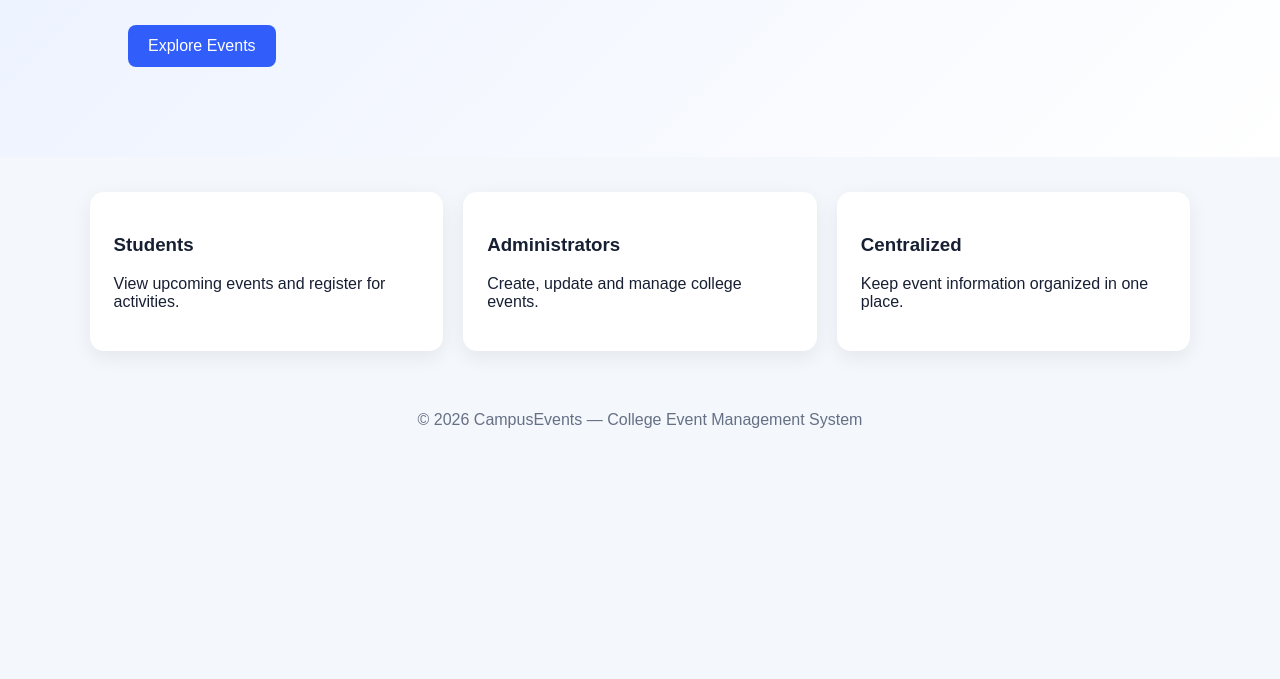
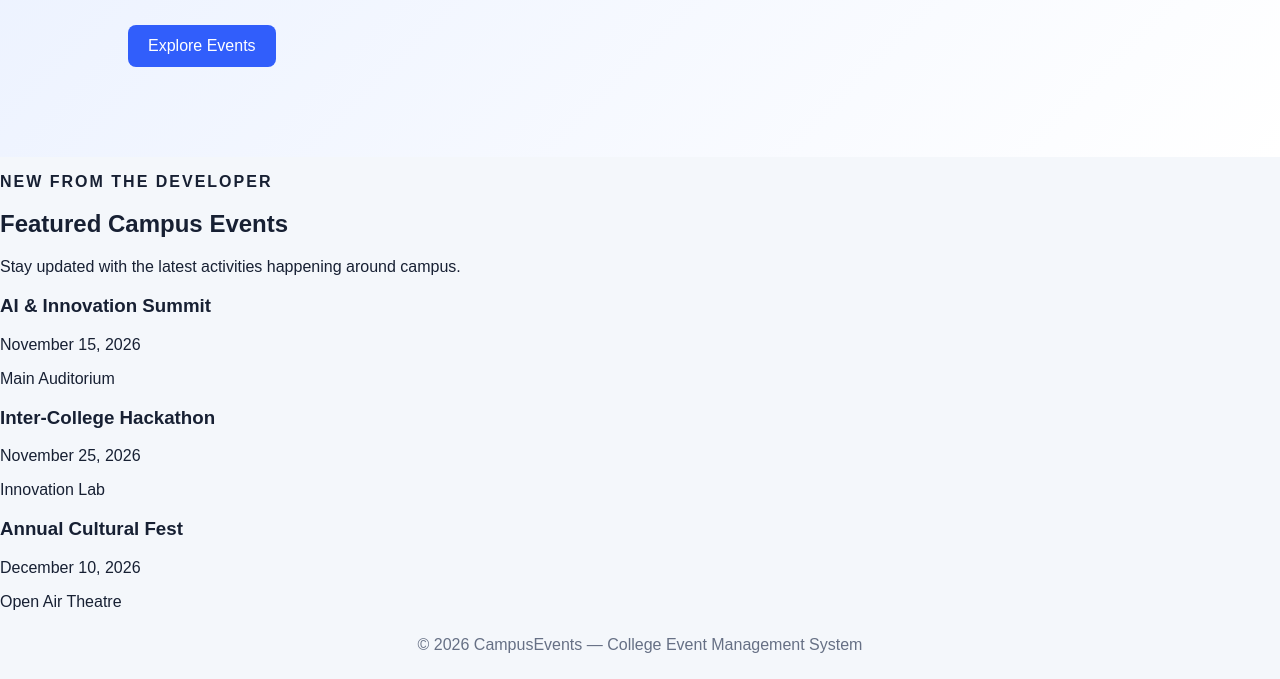
Before and after one commit to 2500080043/college-event-management, a plain HTML site: page index.html in a window 1280 px wide. Shown: the part 406-1085 px from the top of the page. Before the commit the page ends 860 px from the top, so only its background shows below. Drawn offline with Linux system fonts and the light colour scheme.

Commit message:
Add featured campus events section

```diff
--- a/index.html
+++ b/index.html
@@ -25,11 +25,33 @@
     </div>
   </main>
 
-  <section class="features">
-    <div class="card"><h3>Students</h3><p>View upcoming events and register for activities.</p></div>
-    <div class="card"><h3>Administrators</h3><p>Create, update and manage college events.</p></div>
-    <div class="card"><h3>Centralized</h3><p>Keep event information organized in one place.</p></div>
-  </section>
+  <section class="featured">
+  <div class="featured-content">
+    <p class="tag">NEW FROM THE DEVELOPER</p>
+    <h2>Featured Campus Events</h2>
+    <p>Stay updated with the latest activities happening around campus.</p>
+
+    <div class="featured-events">
+      <div class="featured-card">
+        <h3>AI & Innovation Summit</h3>
+        <p>November 15, 2026</p>
+        <span>Main Auditorium</span>
+      </div>
+
+      <div class="featured-card">
+        <h3>Inter-College Hackathon</h3>
+        <p>November 25, 2026</p>
+        <span>Innovation Lab</span>
+      </div>
+
+      <div class="featured-card">
+        <h3>Annual Cultural Fest</h3>
+        <p>December 10, 2026</p>
+        <span>Open Air Theatre</span>
+      </div>
+    </div>
+  </div>
+</section>
 
   <footer>© 2026 CampusEvents — College Event Management System</footer>
 </body>
```
